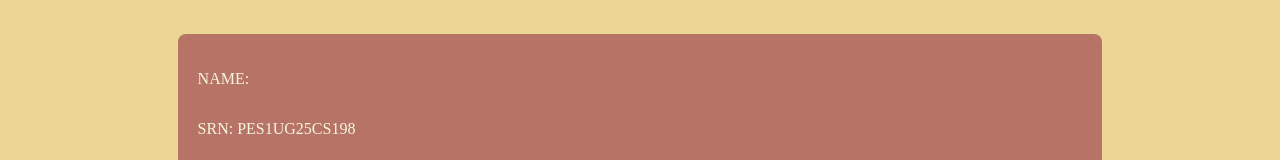
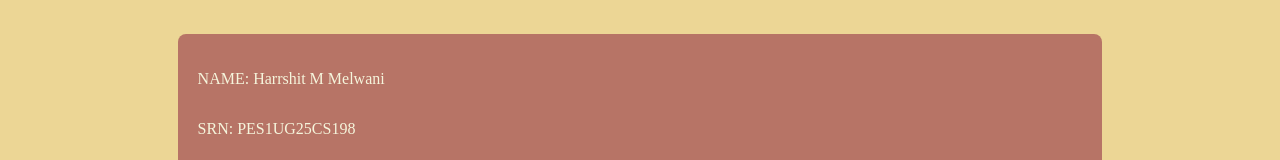
Before and after one commit to shotad-dot/news_summarise, a plain HTML site: page index.html in a window 1280 px wide. Shown: the part 227-387 px from the top of the page. Drawn offline with Linux system fonts and the light colour scheme.

Commit message:
Modify user name in index.html
Updated the name in the introduction section.

```diff
--- a/index.html
+++ b/index.html
@@ -20,11 +20,12 @@
     </div>
     <div id="intro">
 
-        <p class="itt">NAME: </p>
+        <p class="itt">NAME: Harrshit M Melwani</p>
         <p class="itt">SRN: PES1UG25CS198</p>
         <p class="itt">To continue to the News Summariser, click on the button above saying OPEN SUMMARISER.</p>
 
     </div>
 
 </body>
+
 </html>
```
